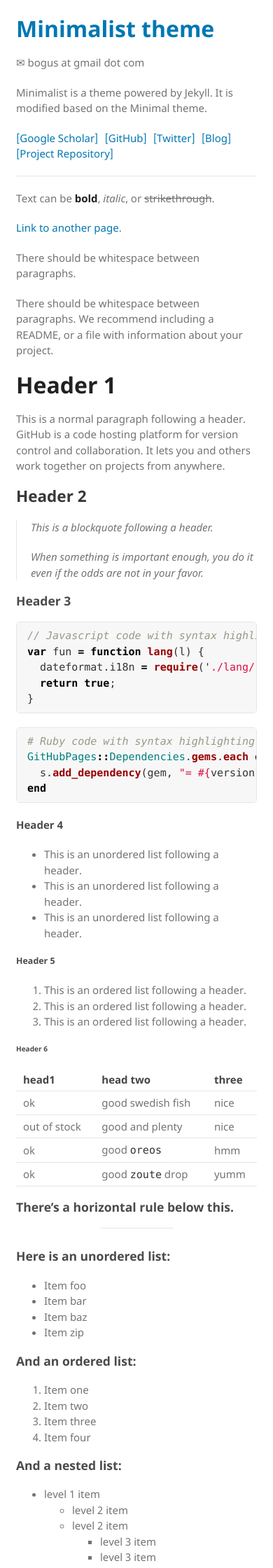
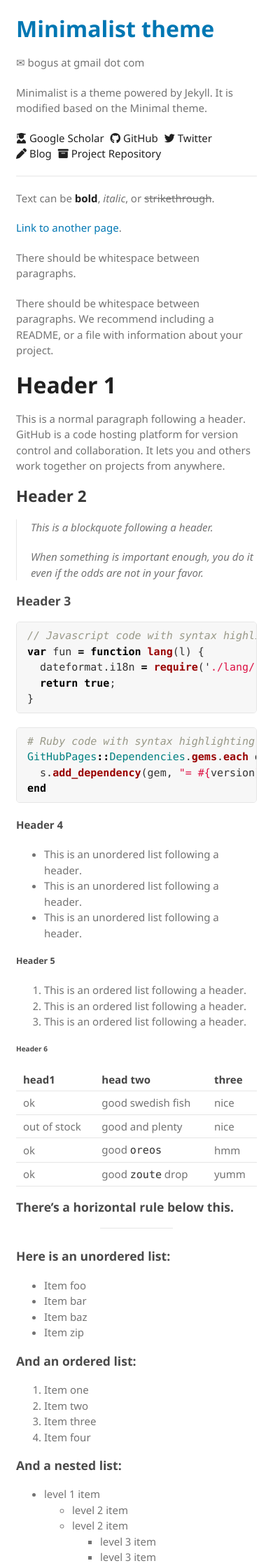
Before and after one commit to BDHU/minimalist, a Jekyll site: the page built from index.md, in a window 390 px wide. Shown: the top 2240 px of the page at 70% size. Built offline with Jekyll 4.4.1, drawn with Linux system fonts in a browser that asks for light colours.

Commit message:
update mobile link style

```diff
--- a/_includes/links-mobile.html
+++ b/_includes/links-mobile.html
@@ -1,11 +1,21 @@
-<div class="link-wrapper-mobile">
-    <a href="https://scholar.google.com/citations?user=zR6afi8AAAAJ">[Google Scholar]</a>
-    <span style="margin-left: 5px;"></span>
-    <a href="https://github.com/BDHU" rel="me">[GitHub]</a>
-    <span style="margin-left: 5px;"></span>
-    <a href="https://twitter.com/BodunHu">[Twitter]</a>
-    <span style="margin-left: 5px;"></span>
-    <a href="https://www.bodunhu.com/blog/">[Blog]</a>
-    <span style="margin-left: 5px;"></span>
-    <a href="https://github.com/BDHU/minimalist">[Project Repository]</a>
+<div class="link-wrapper-mobile" id="link-wrapper-mobile">
+    <style scoped>
+        #link-wrapper-mobile a {
+        color:var(--clr-h1-and-bold);
+        text-decoration:none;
+        }
+
+        #link-wrapper-mobile a:hover, a:focus {
+        color: var(--clr-a-text-hvr);
+        }
+    </style>
+    <nobr><a href="https://scholar.google.com/citations?user=zR6afi8AAAAJ"><i class="fa-solid fa-user-graduate"></i> Google Scholar</a>
+    <span style="margin-left: 5px;"></span></nobr>
+    <nobr><a href="https://github.com/BDHU" rel="me"><i class="fa-brands fa-github"></i> GitHub</a>
+    <span style="margin-left: 5px;"></span></nobr>
+    <nobr><a href="https://twitter.com/BodunHu" rel="me"><i class="fa-brands fa-twitter"></i> Twitter</a>
+    <span style="margin-left: 5px;"></span></nobr>
+    <nobr><a href="https://www.bodunhu.com/blog/" rel="me"><i class="fa-solid fa-pen"></i> Blog</a>
+    <span style="margin-left: 5px;"></span></nobr>
+    <nobr><a href="https://github.com/BDHU/minimalist"><i class="fa-solid fa-box-archive"></i> Project Repository</a></nobr>
 </div>
```
